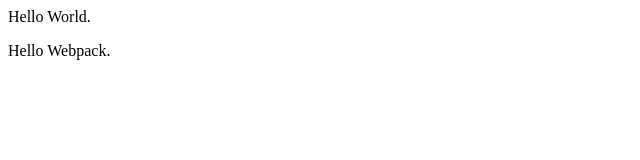
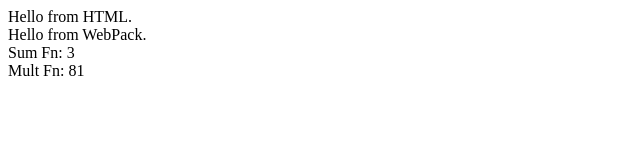
Before and after one commit to charliehwang/template_web_static, a website built with webpack: page dist/index.html in a window 1280 px wide. Shown: the whole page, without its empty margins (0-640 px from the left). Built offline with Linux system fonts and the light colour scheme.

Commit message:
added lib functions

```diff
--- a/src/index.js
+++ b/src/index.js
@@ -1,3 +1,21 @@
-const root = document.createElement("div")
-root.innerHTML = `<p>Hello Webpack.</p>`
-document.body.appendChild(root)
+import { sum, mult } from "./lib"
+
+window.onload = function() {
+  init()
+}
+
+function init() {
+  outputHtmlDiv("Hello from WebPack.")
+  runLibFunctions()
+}
+
+function runLibFunctions() {
+  outputHtmlDiv(`Sum Fn: ${sum(1, 2)}`)
+  outputHtmlDiv(`Mult Fn: ${mult(9, 9)}`)
+}
+
+function outputHtmlDiv(text) {
+  const root = document.createElement("div")
+  root.innerHTML = text
+  document.body.appendChild(root)
+}
--- /dev/null
+++ b/src/lib.js
@@ -0,0 +1,10 @@
+const sum = function(a, b) {
+  return a + b
+}
+
+const mult = function(a, b) {
+  return a * b
+}
+
+export default sum
+export { sum, mult }
```
Also changed, not shown: dist/bundle.js, dist/index.html.
